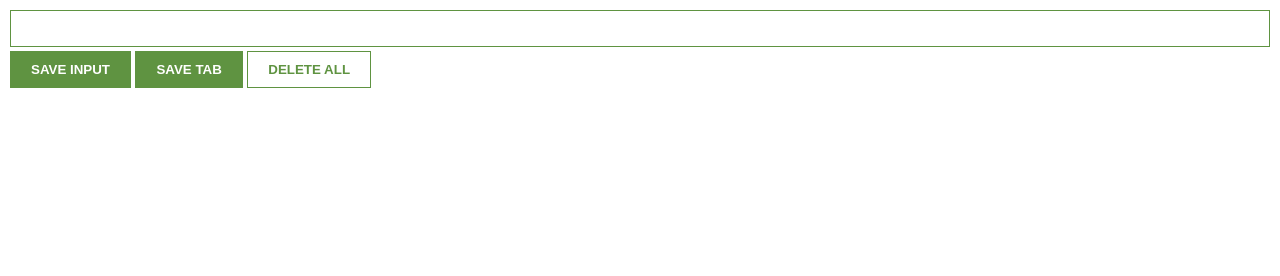
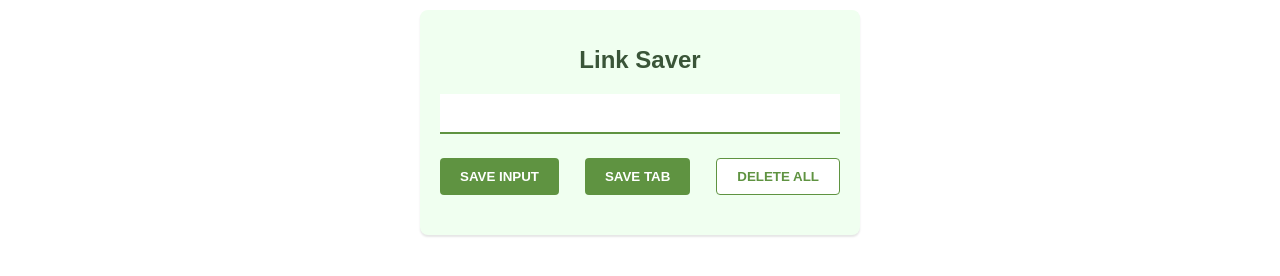
Before and after one commit to Madhurshani-Sivan/chrome-extension, a browser extension: page index.html in a window 1280 px wide. Drawn offline with Linux system fonts and the light colour scheme.

Commit message:
version 1.3 - final

```diff
--- a/index.css
+++ b/index.css
@@ -8,17 +8,31 @@ body {
 input {
   width: 100%;
   box-sizing: border-box;
-  border: 1px solid #5f9341;
+  border: none;
   padding: 10px;
   margin-bottom: 4px;
+  border-bottom: 2px solid #5f9341;
+  font-size: 16px;
+  transition: border-color 0.15s ease;
+}
+
+input:focus {
+  outline: none;
 }
 
 button {
   background: #5f9341;
   color: white;
   padding: 10px 20px;
-  border: 1px solid #5f9341;
+  border: none;
   font-weight: bold;
+  border-radius: 4px;
+  cursor: pointer;
+  transition: background-color 0.15s ease;
+}
+
+button:hover {
+  background-color: rgb(69, 133, 45);
 }
 
 ul {
@@ -33,9 +47,38 @@ li {
 
 a {
   color: #5f9341;
+  text-decoration: none;
 }
 
 #delete-btn {
   background: white;
   color: #5f9341;
+  border: 1px solid #5f9341;
+  transition: background-color 0.15s ease;
 }
+
+#delete-btn:hover {
+  background-color: rgb(241, 241, 241);
+}
+
+h1 {
+  text-align: center;
+  font-size: 24px;
+  color: rgb(58, 85, 56);
+  margin-bottom: 20px;
+}
+
+#container {
+  max-width: 400px;
+  margin: 0 auto;
+  border-radius: 8px;
+  padding: 20px;
+  box-shadow: 0 2px 2px rgba(0, 0, 0, 0.1);
+  background-color: rgb(240, 255, 240);
+}
+
+#btns {
+  display: flex;
+  justify-content: space-between;
+  margin-top: 20px;
+}
--- a/index.html
+++ b/index.html
@@ -4,11 +4,20 @@
     <link rel="stylesheet" href="index.css">
   </head>
   <body>
-    <input type="text" id="input-el">
-    <button id="input-btn">SAVE INPUT</button>
-    <button id="tab-btn">SAVE TAB</button>
-    <button id="delete-btn"> DELETE ALL</button>
-    <ul id="ul-el"></ul>
+
+    <div id="container">
+      <h1>Link Saver</h1>
+      <input type="text" id="input-el">
+
+      <div id="btns">
+        <button id="input-btn">SAVE INPUT</button>
+        <button id="tab-btn">SAVE TAB</button>
+        <button id="delete-btn"> DELETE ALL</button>
+      </div>
+
+      <ul id="ul-el"></ul>
+    </div>
+
     <script src="index.js"></script>
   </body>
 </html>
```
Also changed, not shown: manifest.json.
